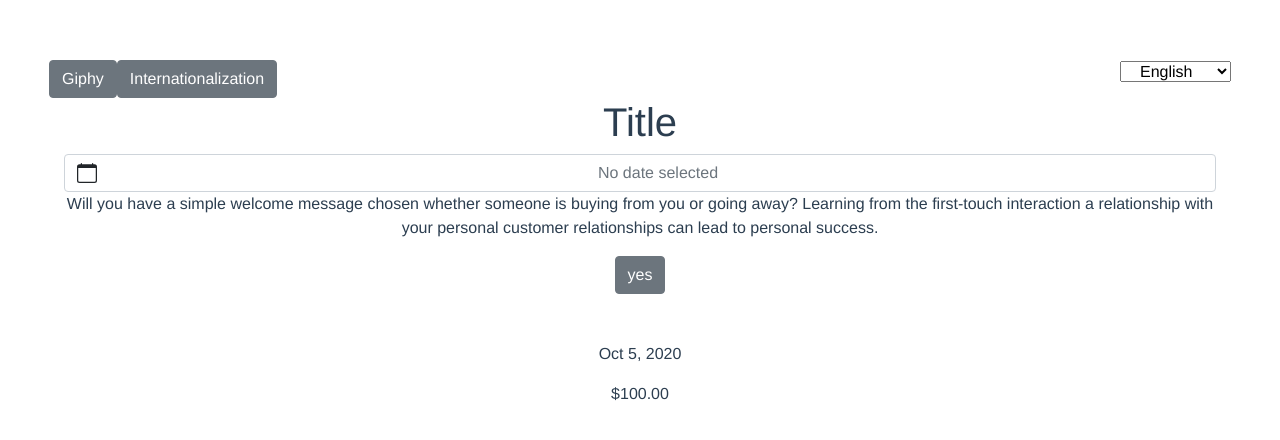
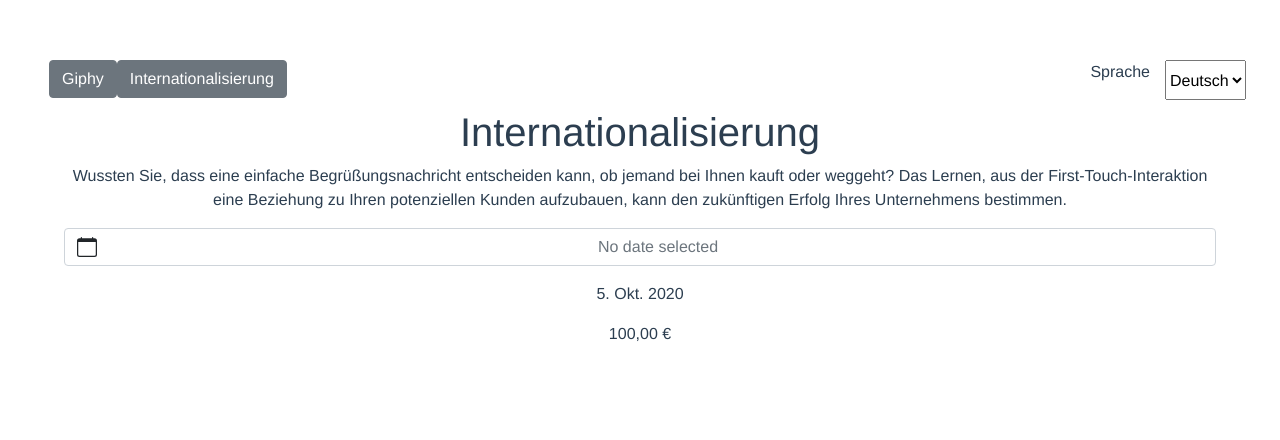
Before and after one commit to Mariobacsi/vue-giphy, a Vue app: page /#/internationalization in a window 1280 px wide. Shown: the top 440 px of the page. Built offline with nearby package versions, Linux system fonts and the light colour scheme.

Commit message:
final commit internationalization

```diff
--- a/src/App.vue
+++ b/src/App.vue
@@ -6,17 +6,22 @@
     <b-row>
       <b-row class="col-md">
         <router-link to="/giphy">
-          <b-button>Giphy</b-button>
+          <b-button>{{ $t('giphy.title') }}</b-button>
         </router-link>
         <router-link to="/internationalization">
-          <b-button>{{ $t('app.view-links.internationalization') }}</b-button>
+          <b-button>{{ $t('internationalization.title') }}</b-button>
         </router-link>
       </b-row>
       <!--Sprachselector-->
       <div class="locale-changer ">
-        <select v-model="$i18n.locale" class="col-md-1">
-          <option v-for="(lang, i) in langs" :key="`Lang${i}`" :value="lang.value">{{ lang.text }}</option>
-        </select>
+        <label>
+          <b-row>
+            <p class="col-md">{{ $t('app.language') }}</p>
+            <select v-model="$i18n.locale" style="width: fit-content">
+              <option v-for="(lang, i) in langs" :key="`Lang${i}`" :value="lang.value">{{ lang.text }}</option>
+            </select>
+          </b-row>
+        </label>
       </div>
     </b-row>
 
--- a/src/locales/de.json
+++ b/src/locales/de.json
@@ -1,12 +1,13 @@
 {
   "app": {
-    "view-links": {
-      "internationalization": "Internationalisierung"
-    }
+    "language": "Sprache"
+  },
+  "giphy": {
+    "title": "Giphy",
+    "search": "Suche"
   },
   "internationalization": {
     "title": "Internationalisierung",
-    "text": "Wussten Sie, dass eine einfache Begrüßungsnachricht entscheiden kann, ob jemand bei Ihnen kauft oder weggeht? Das Lernen, aus der First-Touch-Interaktion eine Beziehung zu Ihren potenziellen Kunden aufzubauen, kann den zukünftigen Erfolg Ihres Unternehmens bestimmen.",
-    "button-yes": "Ja"
+    "text": "Wussten Sie, dass eine einfache Begrüßungsnachricht entscheiden kann, ob jemand bei Ihnen kauft oder weggeht? Das Lernen, aus der First-Touch-Interaktion eine Beziehung zu Ihren potenziellen Kunden aufzubauen, kann den zukünftigen Erfolg Ihres Unternehmens bestimmen."
   }
 }
--- a/src/locales/en.json
+++ b/src/locales/en.json
@@ -1,12 +1,13 @@
 {
   "app": {
-    "view-links": {
-      "internationalization": "Internationalization"
-    }
+    "language": "language"
+  },
+  "giphy": {
+    "title": "Giphy",
+    "search": "Search"
   },
   "internationalization": {
-    "title": "Internationalisierung",
-    "text": "Will you have a simple welcome message chosen whether someone is buying from you or going away? Learning from the first-touch interaction a relationship with your personal customer relationships can lead to personal success.",
-    "button-yes": "yes"
+    "title": "Internationalization",
+    "text": "Will you have a simple welcome message chosen whether someone is buying from you or going away? Learning from the first-touch interaction a relationship with your personal customer relationships can lead to personal success."
   }
 }
--- a/src/views/Giphy.vue
+++ b/src/views/Giphy.vue
@@ -1,23 +1,14 @@
 <template>
   <div id="giphy">
     <div class="row" style="margin-bottom: 2em">
-
-      <!--Drop Down für Anzahl an gezeigten Gifs-->
       <b-form-select class="col-md-1" v-model="limit" :options="options_limit"></b-form-select>
-
       <div class="row col-md">
-
-        <!--Die Eigentliche Searchbar-->
-        <b-form-input class="col-md-11" v-model="search" placeholder="Search" @keyup.enter="fetchData"></b-form-input>
-
-        <!--Button Zum searchen-->
-        <b-button class="col" v-on:click="fetchData">Search</b-button>
-
+        <b-form-input class="col-md-11" v-model="search" :placeholder="$t('giphy.search')" @keyup.enter="fetchData"></b-form-input>
+        <b-button class="col" v-on:click="fetchData">{{ $t('giphy.search') }}</b-button>
       </div>
     </div>
 
     <giph-list :data="data.data"></giph-list>
-
   </div>
 </template>
 
--- a/src/views/Internationalization.vue
+++ b/src/views/Internationalization.vue
@@ -1,10 +1,10 @@
 <template>
   <div>
-    <h1>Title</h1>
+    <h1>{{ $t('internationalization.title') }}</h1>
+    <p>{{ $t('internationalization.text') }}</p>
     <b-form-datepicker v-model="date"
-                       :locale="$i18n.locale"/>
-    <p>{{ $t('internationalization.text') }}</p>
-    <b-button class="mb-5">{{ $t('internationalization.button-yes') }}</b-button>
+                       :locale="$i18n.locale"
+                       style="margin-bottom: 1em"/>
     <p>{{ $d(new Date(), 'short') }}</p>
     <p>{{ $n(100, 'currency') }}</p>
   </div>
--- a/vue.config.js
+++ b/vue.config.js
@@ -1,8 +1,8 @@
 module.exports = {
   pluginOptions: {
     i18n: {
-      locale: 'en',
-      fallbackLocale: 'en',
+      locale: 'de',
+      fallbackLocale: 'de',
       localeDir: 'locales',
       enableInSFC: false
     }
```
Also changed, not shown: 1 other file (tests, documents, lock files or other folders).
